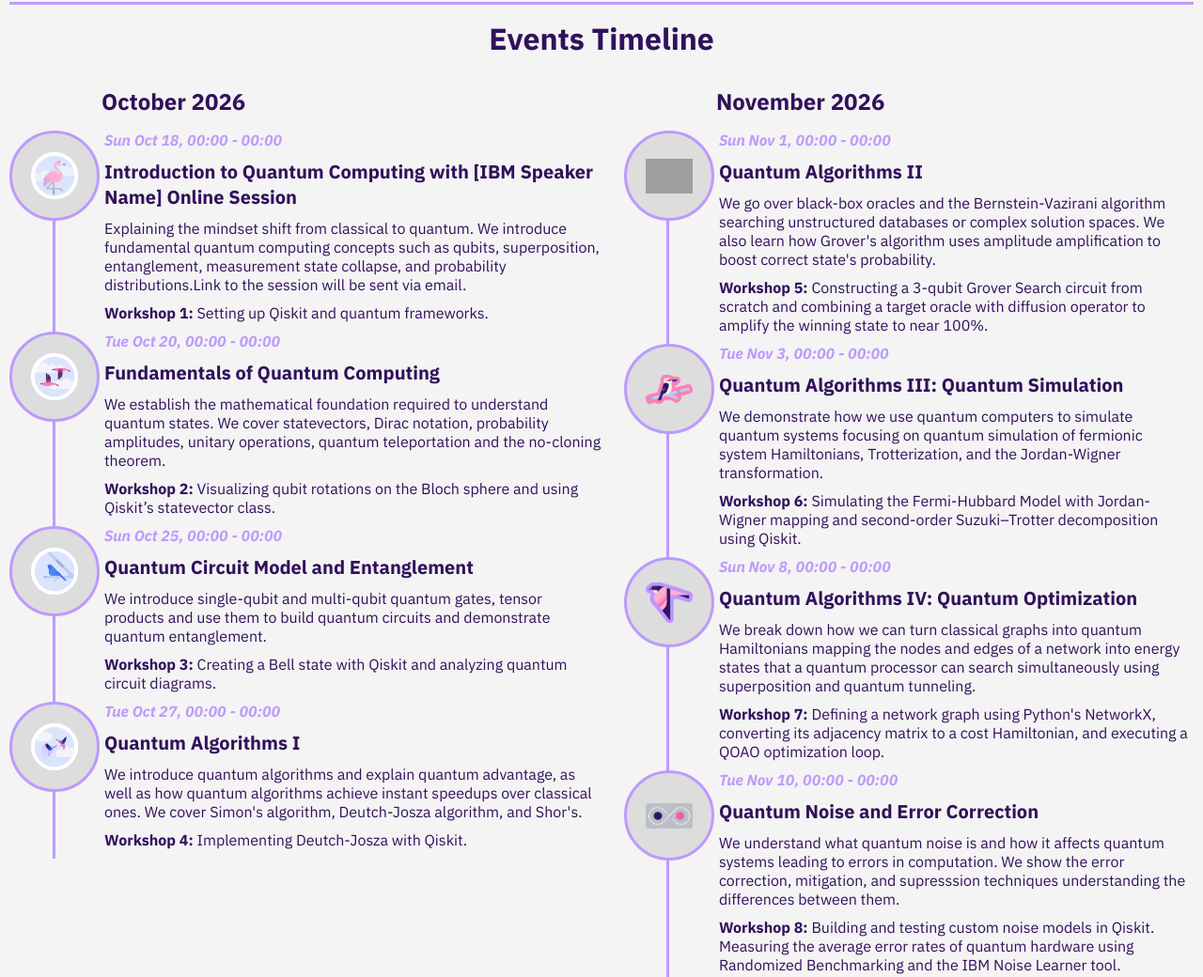
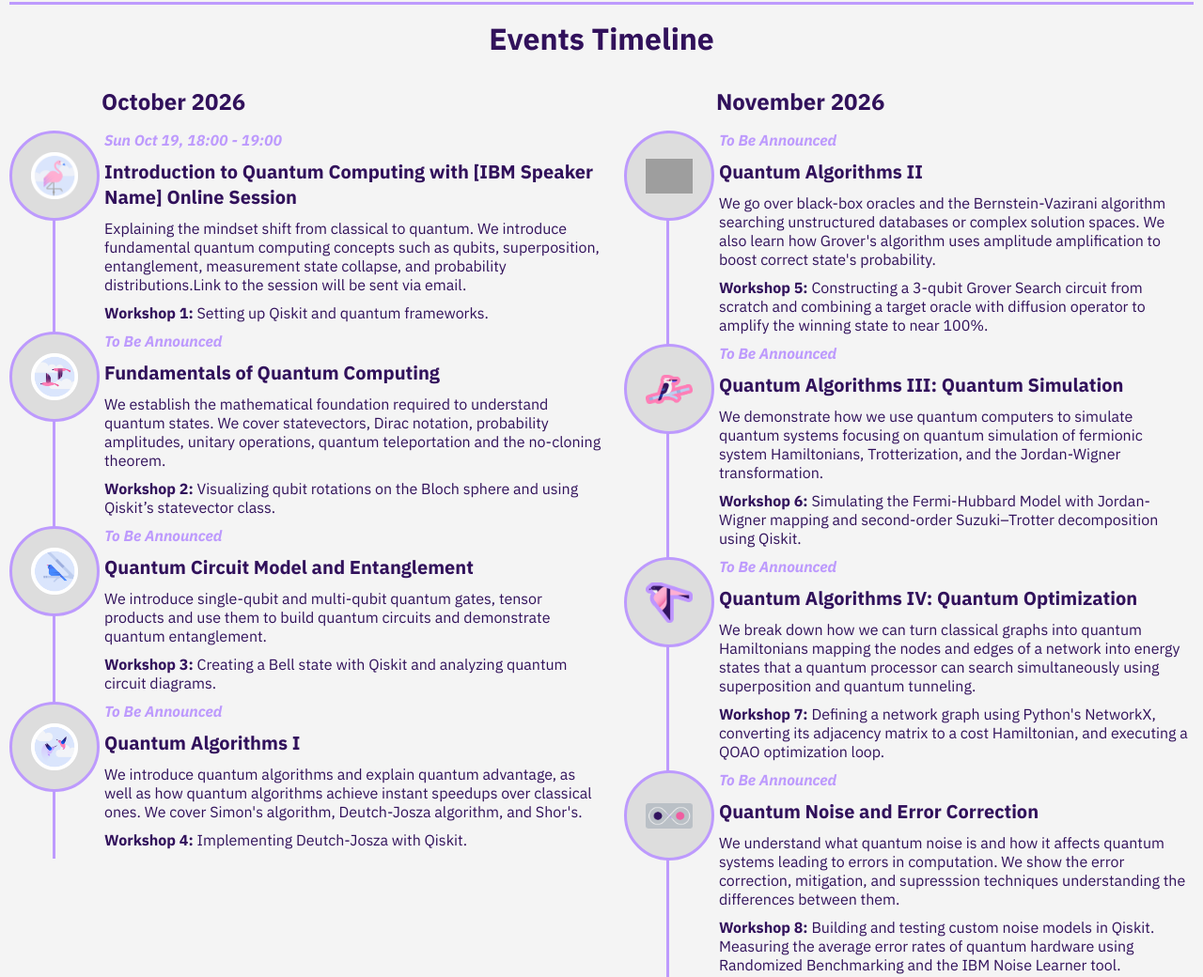
Before and after one commit to rabeebanisalman/qiskitfallfest2026-yu, a plain HTML site: page index.html in a window 1280 px wide. Shown: the part 1260-2300 px from the top of the page at 94% size. Drawn offline with nearby package versions, Linux system fonts and the light colour scheme; grey boxes are pictures that could not be loaded.

Commit message:
Updated session times

```diff
--- a/index.html
+++ b/index.html
@@ -80,7 +80,7 @@
                         <img src="imgs/event_01.png">
                     </div>
                     <div class="text">
-                        <h2>Sun Oct 18, 00:00 - 00:00</h2>
+                        <h2>Sun Oct 19, 18:00 - 19:00</h2>
                         <h1>Introduction to Quantum Computing with [IBM Speaker Name] Online Session</h1>
                         <p class="lecture">Explaining the mindset shift from classical to quantum. We introduce fundamental quantum computing concepts such as qubits, superposition, entanglement, measurement state collapse, and probability distributions.<span>Link to the session will be sent via email.</span></p>
                         <p class="lab"><span style="font-weight: bold;">Workshop 1:</span> Setting up Qiskit and quantum frameworks.</p>
@@ -92,7 +92,7 @@
                         <img src="imgs/event_02.png">
                     </div>
                     <div class="text">
-                        <h2>Tue Oct 20, 00:00 - 00:00</h2>
+                        <h2>To Be Announced</h2>
                         <h1>Fundamentals of Quantum Computing</h1>
                         <p class="lecture">We establish the mathematical foundation required to understand quantum states. We cover statevectors, Dirac notation, probability amplitudes, unitary operations, quantum teleportation and the no-cloning theorem.</p>
                         <p class="lab"><span style="font-weight: bold;">Workshop 2:</span> Visualizing qubit rotations on the Bloch sphere and using Qiskit’s statevector class.</p>
@@ -104,7 +104,7 @@
                         <img src="imgs/event_03.png">
                     </div>
                     <div class="text">
-                        <h2>Sun Oct 25, 00:00 - 00:00</h2>
+                        <h2>To Be Announced</h2>
                         <h1>Quantum Circuit Model and Entanglement</h1>
                         <p class="lecture">We introduce single-qubit and multi-qubit quantum gates, tensor products and use them to build quantum circuits and demonstrate quantum entanglement.</p>
                         <p class="lab"><span style="font-weight: bold;">Workshop 3:</span> Creating a Bell state with Qiskit and analyzing quantum circuit diagrams.</p>
@@ -116,7 +116,7 @@
                         <img src="imgs/event_04.png">
                     </div>
                     <div class="text">
-                        <h2>Tue Oct 27, 00:00 - 00:00</h2>
+                        <h2>To Be Announced</h2>
                         <h1>Quantum Algorithms I</h1>
                         <p class="lecture">We introduce quantum algorithms and explain quantum advantage, as well as how quantum algorithms achieve instant speedups over classical ones. We cover Simon's algorithm, Deutch-Josza algorithm, and Shor's.</p>
                         <p class="lab"><span style="font-weight: bold;">Workshop 4:</span> Implementing Deutch-Josza with Qiskit.</p>
@@ -133,7 +133,7 @@
                         <img src="imgs/event_05.png">
                     </div>
                     <div class="text">
-                        <h2>Sun Nov 1, 00:00 - 00:00</h2>
+                        <h2>To Be Announced</h2>
                         <h1>Quantum Algorithms II</h1>
                         <p class="lecture">We go over black-box oracles and the Bernstein-Vazirani algorithm searching unstructured databases or complex solution spaces. We also learn how Grover's algorithm uses amplitude amplification to boost correct state's probability.</p>
                         <p class="lab"><span style="font-weight: bold;">Workshop 5:</span> Constructing a 3-qubit Grover Search circuit from scratch and combining a target oracle with diffusion operator to amplify the winning state to near 100%.</p>
@@ -145,7 +145,7 @@
                         <img src="imgs/event_06.png">
                     </div>
                     <div class="text">
-                        <h2>Tue Nov 3, 00:00 - 00:00</h2>
+                        <h2>To Be Announced</h2>
                         <h1>Quantum Algorithms III: Quantum Simulation</h1>
                         <p class="lecture">We demonstrate how we use quantum computers to simulate quantum systems focusing on quantum simulation of fermionic system Hamiltonians, Trotterization, and the Jordan-Wigner transformation.</p>
                         <p class="lab"><span style="font-weight: bold;">Workshop 6:</span> Simulating the Fermi-Hubbard Model with Jordan-Wigner mapping and second-order Suzuki–Trotter decomposition using Qiskit.</p>
@@ -157,7 +157,7 @@
                         <img src="imgs/event_07.png">
                     </div>
                     <div class="text">
-                        <h2>Sun Nov 8, 00:00 - 00:00</h2>
+                        <h2>To Be Announced</h2>
                         <h1>Quantum Algorithms IV: Quantum Optimization</h1>
                         <p class="lecture">We break down how we can turn classical graphs into quantum Hamiltonians mapping the nodes and edges of a network into energy states that a quantum processor can search simultaneously using superposition and quantum tunneling.</p>
                         <p class="lab"><span style="font-weight: bold;">Workshop 7:</span> Defining a network graph using Python's NetworkX, converting its adjacency matrix to a cost Hamiltonian, and executing a QOAO optimization loop.</p>
@@ -169,7 +169,7 @@
                         <img src="imgs/event_08.png">
                     </div>
                     <div class="text">
-                        <h2>Tue Nov 10, 00:00 - 00:00</h2>
+                        <h2>To Be Announced</h2>
                         <h1>Quantum Noise and Error Correction</h1>
                         <p class="lecture">We understand what quantum noise is and how it affects quantum systems leading to errors in computation. We show the error correction, mitigation, and supresssion techniques understanding the differences between them.</p>
                         <p class="lab"><span style="font-weight: bold;">Workshop 8:</span> Building and testing custom noise models in Qiskit. Measuring the average error rates of quantum hardware using Randomized Benchmarking and the IBM Noise Learner tool. Implementing error mitigation and supression algorithms.</p>
```
